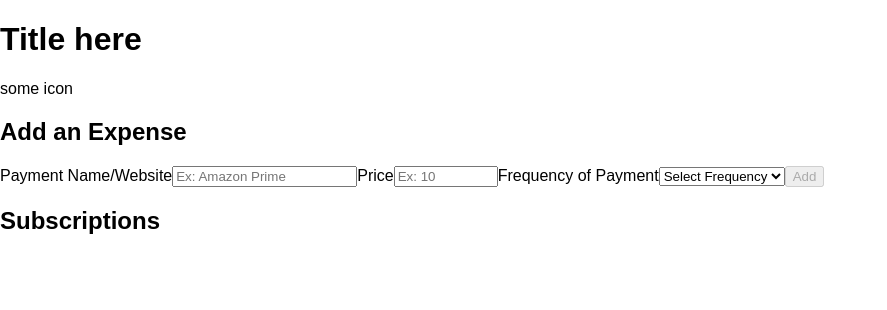
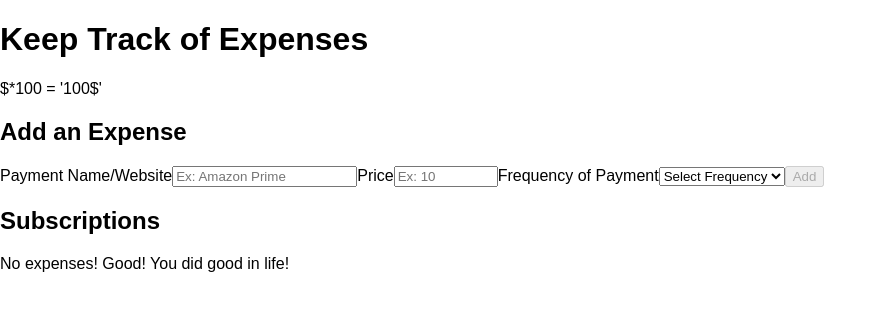
Before and after one commit to KRRISH96/KeepTrackExpenses, a React (Create React App) app: page / in a window 1280 px wide. Shown: the top 310 px of the page, without its empty margins (0-887 px from the left). Built offline with nearby package versions, Linux system fonts and the light colour scheme.

Commit message:
title info text updated

```diff
--- a/src/components/App.js
+++ b/src/components/App.js
@@ -5,8 +5,8 @@ class App extends Component {
   render() {
     return (
       <div className="App">
-      <h1>Title here</h1>
-      <p>some icon</p>
+      <h1>Keep Track of Expenses</h1>
+      <p>$*100 = '100$'</p>
       <Form />
       </div>
     );
--- a/src/components/Form.js
+++ b/src/components/Form.js
@@ -53,7 +53,7 @@ class Form extends Component {
     return (
       <div>
           <div>
-            {expenses > 0.00 && <p>Your Expenses are :{totalExpenses}</p>}
+            {expenses > 0.00 && <p>Monthly Spending<br></br>{totalExpenses}$! That is a lot of money!</p>}
           </div>
         <h2>Add an Expense</h2>
         <form  onSubmit={this.handleSubmit} id='mainForm'>
@@ -107,6 +107,7 @@ class Form extends Component {
         </form>
         <h2>Subscriptions</h2>
         <div>
+          {expenses <= 0.00 && <p>No expenses! Good! You did good in life!</p>}
           <ul>
             {subscriptions.map((subscription, index) => {
               return (
--- a/src/components/Subscription.js
+++ b/src/components/Subscription.js
@@ -5,16 +5,16 @@ function Subscription (props) {
           <div>
               <ul className='sub-item'>
                   <li className='sub-header'>
-                  {props.details.purpose}
+                    {props.details.purpose}
                   </li>
                   <li>
-                  {props.details.priceTag}
+                    {props.details.priceTag}$
                   </li>
                   <li>
-                  {props.details.payFreq}
+                    {props.details.payFreq}
                   </li>
-                  </ul>
-            <button onClick={()=>props.handleRemoval(props.details.id,props.details.priceTag,props.details.payFreq)}>Remove</button>
+              </ul>
+              <button onClick={()=>props.handleRemoval(props.details.id,props.details.priceTag,props.details.payFreq)}>Remove</button>
           </div>
         )
   }
```
